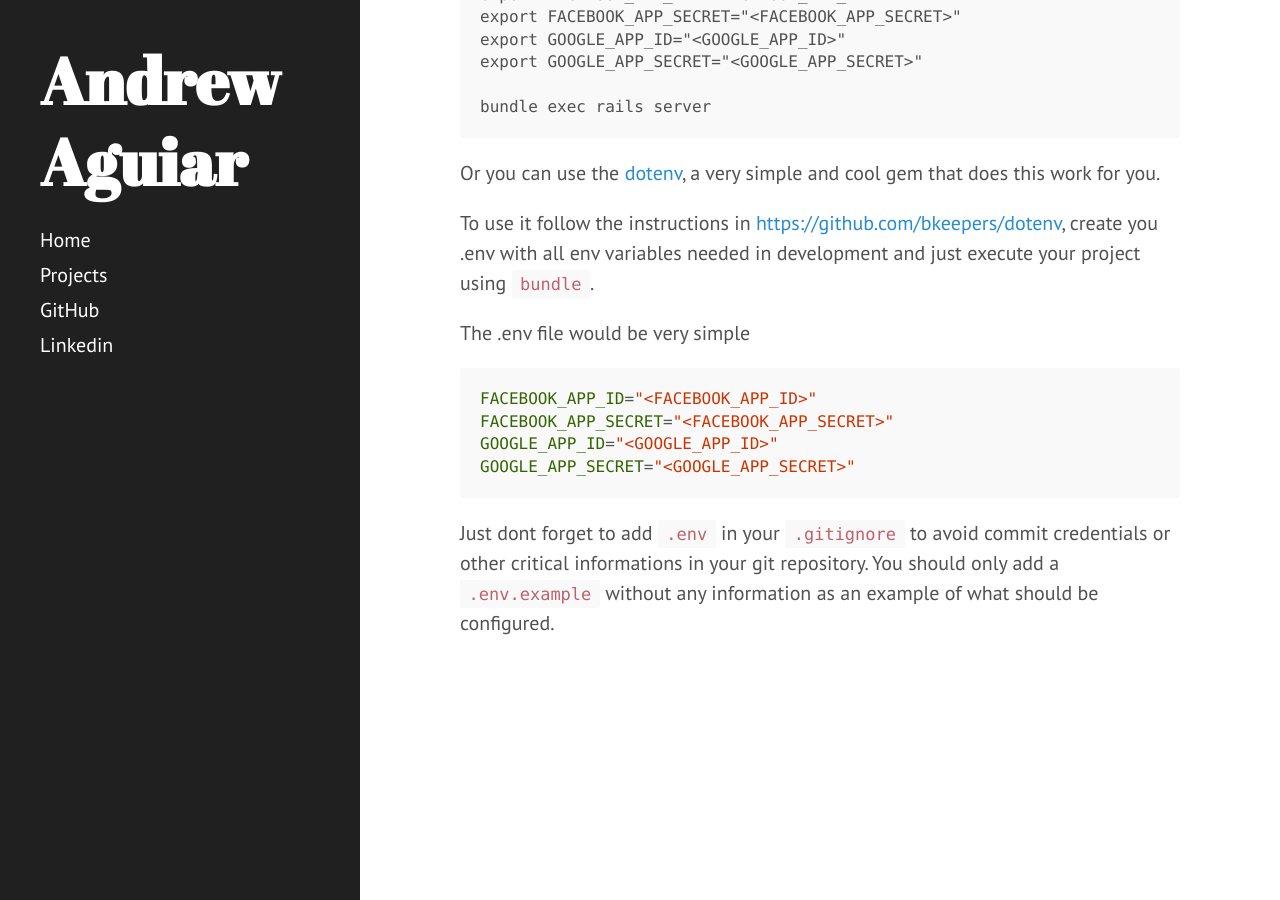
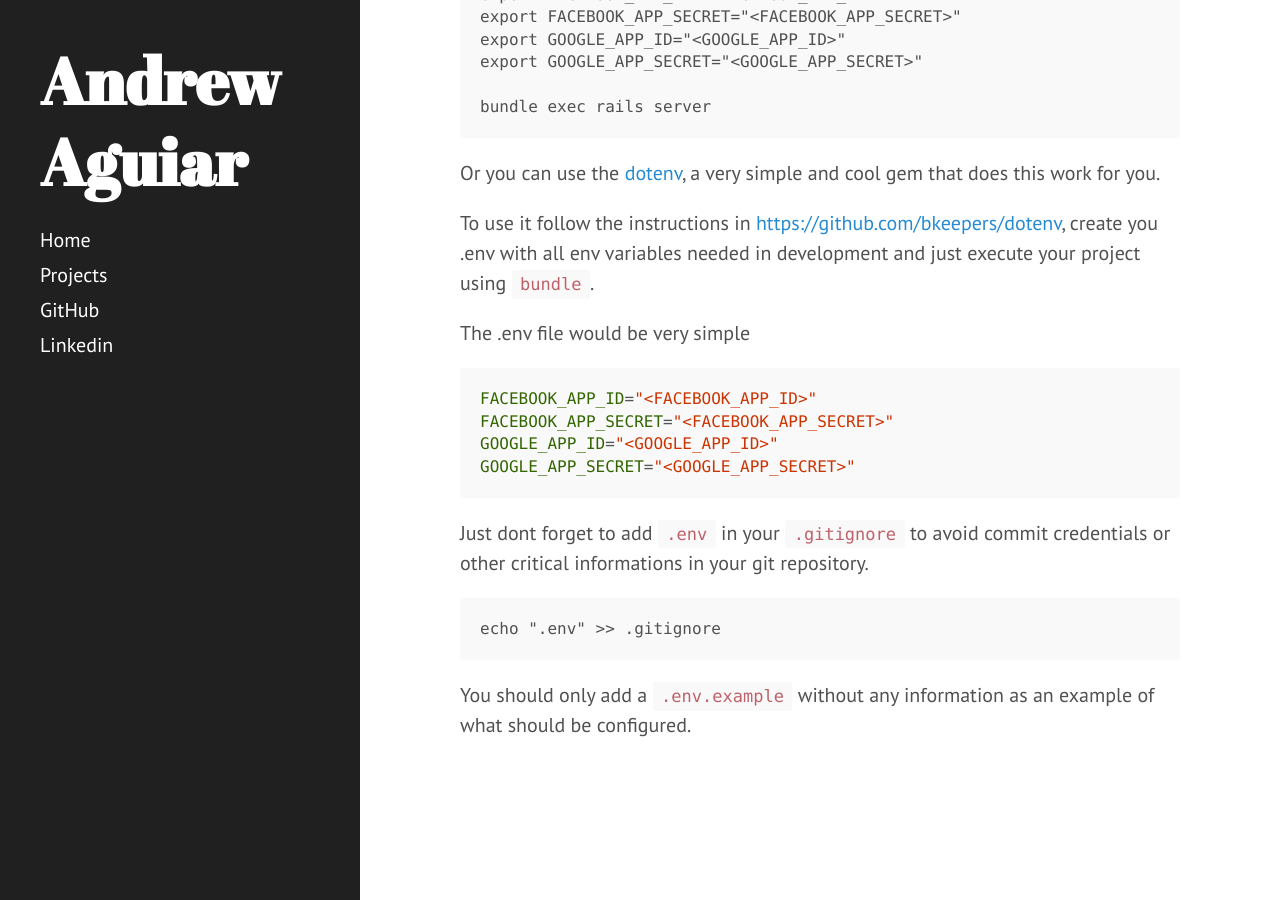
Before and after one commit to gadsc/andrewaguiar.github.io, a Jekyll site: the page built from _posts/2015-10-13-ruby-how-to-store-and-load-env-variables-in-dev.md, in a window 1280 px wide and 900 px high, scrolled down 506 px. Built offline with Jekyll 4.4.1, drawn with Linux system fonts in a browser that asks for light colours; Markdown is read by kramdown in place of the engine named in the settings; comment, search, counter and statistics services are not loaded.

Commit message:
Update 2015-10-13-ruby-how-to-store-and-load-env-variables-in-dev.md

````diff
--- a/_posts/2015-10-13-ruby-how-to-store-and-load-env-variables-in-dev.md
+++ b/_posts/2015-10-13-ruby-how-to-store-and-load-env-variables-in-dev.md
@@ -31,4 +31,10 @@ GOOGLE_APP_ID="<GOOGLE_APP_ID>"
 GOOGLE_APP_SECRET="<GOOGLE_APP_SECRET>"
 ```
 
-Just dont forget to add ``.env`` in your ``.gitignore`` to avoid commit credentials or other critical informations in your git repository. You should only add a ``.env.example`` without any information as an example of what should be configured.
+Just dont forget to add ``.env`` in your ``.gitignore`` to avoid commit credentials or other critical informations in your git repository.
+
+```
+echo ".env" >> .gitignore
+```
+
+You should only add a ``.env.example`` without any information as an example of what should be configured.
````
